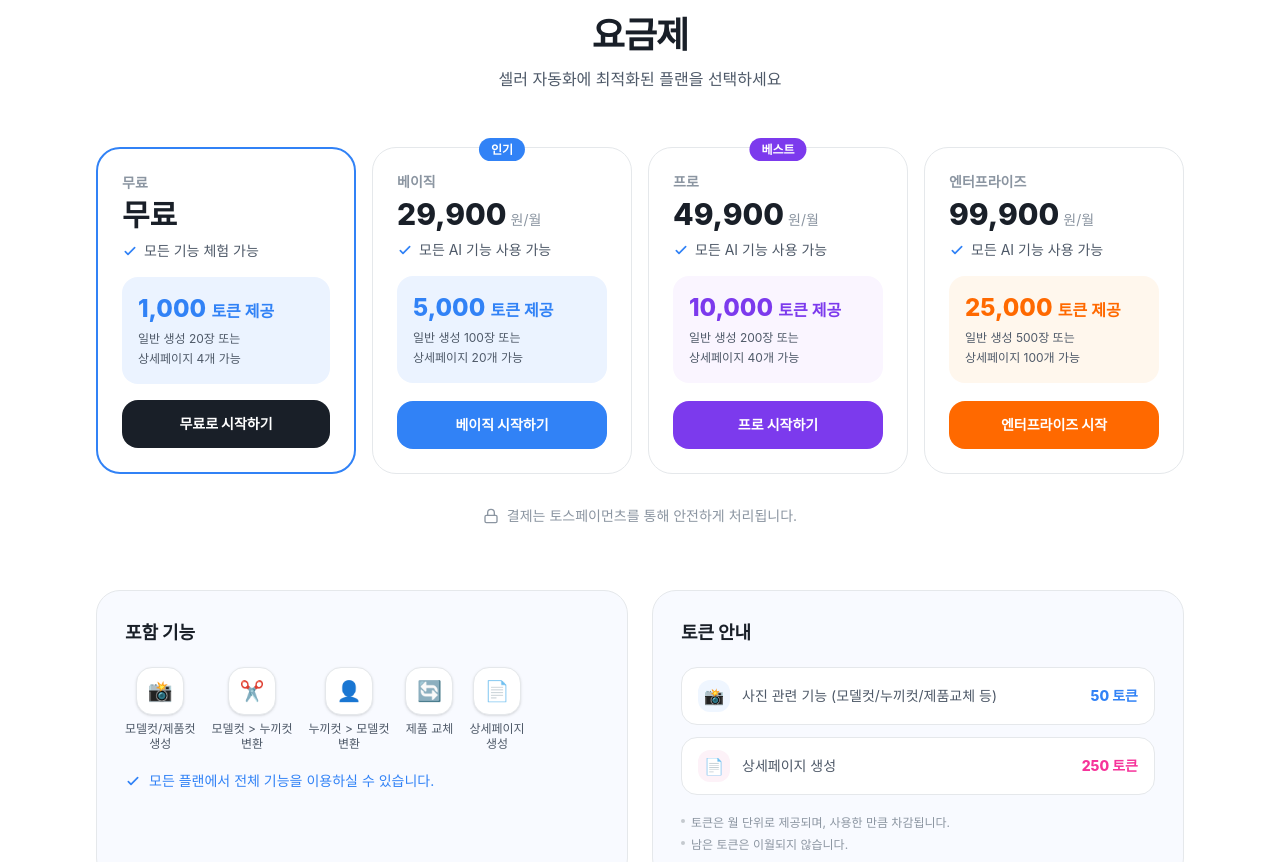
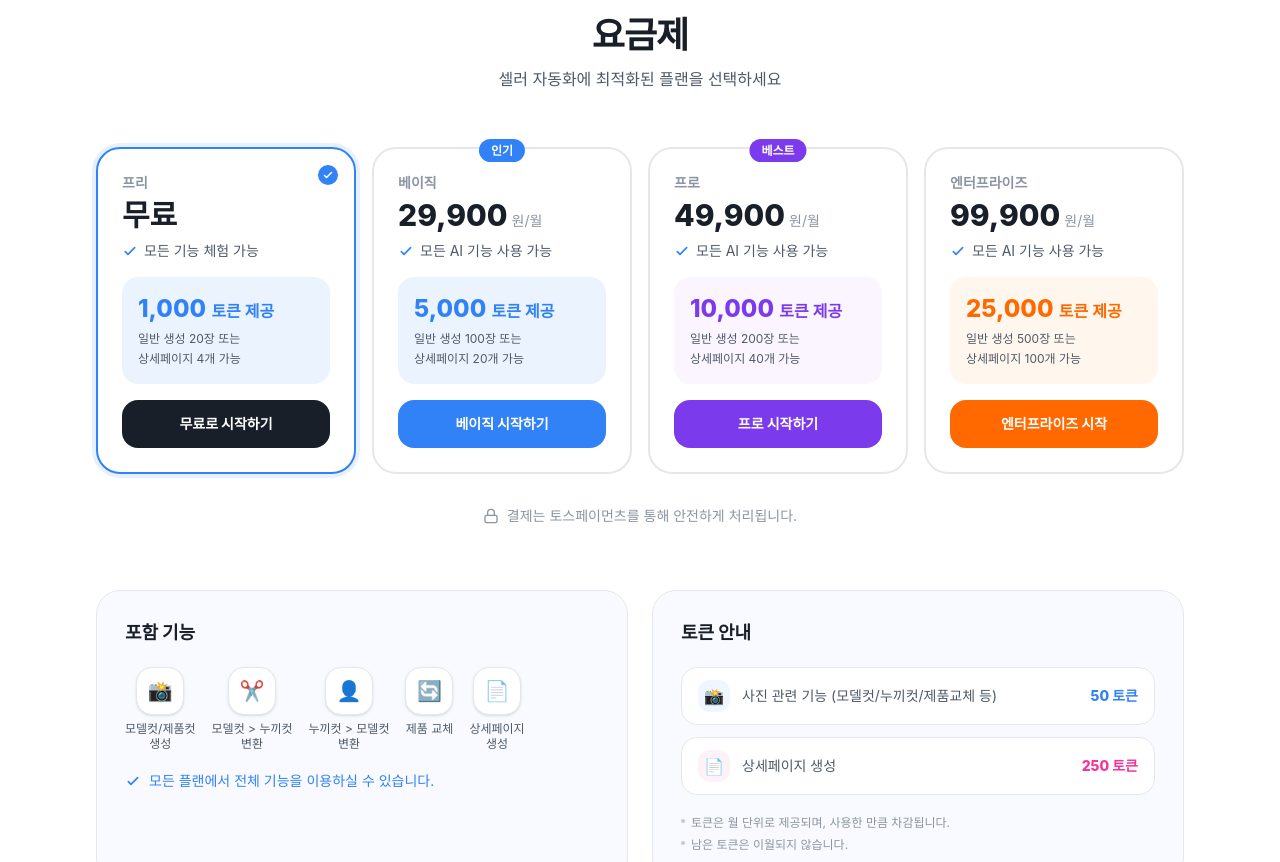
Before and after one commit to lovetoshin/armes-homepage, a Next.js app: page /seller-info in a window 1280 px wide. Shown: the part 1420-2282 px from the top of the page. Built offline with nearby package versions, Linux system fonts and the light colour scheme; no server answers; a web font is replaced by a local one.

Commit message:
feat: 아이콘 순서 변경, 출시 표기, 텍스트 줄바꿈, 프리 요금제, 인터랙티브 플랜선택, 하이퍼링크 정리

```diff
--- a/app/globals.css
+++ b/app/globals.css
@@ -80,6 +80,13 @@ body {
   font-family: 'Pretendard Variable', 'Pretendard', -apple-system, system-ui, sans-serif;
   -webkit-font-smoothing: antialiased;
   -moz-osx-font-smoothing: grayscale;
+  word-break: keep-all;
+  overflow-wrap: break-word;
+}
+
+.keep-all {
+  word-break: keep-all;
+  overflow-wrap: break-word;
 }
 
 /* ===== GRADIENT TEXT ===== */
--- a/app/seller-info/page.tsx
+++ b/app/seller-info/page.tsx
@@ -1,6 +1,7 @@
 import type { Metadata } from "next";
 import Link from "next/link";
 import ArmesMark from "@/components/ArmesMark";
+import SellerPricingCards from "@/components/SellerPricingCards";
 
 export const metadata: Metadata = {
   title: "Seller AI | ARMES — AI 이미지 자동화 도구",
@@ -16,72 +17,6 @@ const tools = [
   { icon: "🗂️", title: "생성 보관함",          desc: "생성한 모든 이미지·상세페이지 통합 관리",         details: ["이미지 PNG/JPG 다운로드", "상세페이지 JPG 다운로드", "생성 이력 전체 보관", "무제한"],  color: "bg-zinc-50 border-zinc-200", iconBg: "bg-zinc-100 text-zinc-600" },
 ];
 
-const plans = [
-  {
-    name: "무료",
-    badge: null,
-    badgeColor: "",
-    price: "무료",
-    priceUnit: "",
-    token: "1,000",
-    tokenColor: "text-[#3182F6]",
-    tokenBg: "bg-[#EBF3FF]",
-    desc: "모든 기능 체험 가능",
-    usage: "일반 생성 20장 또는\n상세페이지 4개 가능",
-    btnLabel: "무료로 시작하기",
-    btnStyle: "bg-[#191F28] hover:bg-[#333D4B] text-white",
-    cardStyle: "border-[#3182F6] border-2 bg-white",
-    href: "https://armes.co.kr/sellerai?plan=free",
-  },
-  {
-    name: "베이직",
-    badge: "인기",
-    badgeColor: "bg-[#3182F6] text-white",
-    price: "29,900",
-    priceUnit: "원/월",
-    token: "5,000",
-    tokenColor: "text-[#3182F6]",
-    tokenBg: "bg-[#EBF3FF]",
-    desc: "모든 AI 기능 사용 가능",
-    usage: "일반 생성 100장 또는\n상세페이지 20개 가능",
-    btnLabel: "베이직 시작하기",
-    btnStyle: "bg-[#3182F6] hover:bg-[#1B64DA] text-white",
-    cardStyle: "border-[#E5E8EB] bg-white",
-    href: "https://armes.co.kr/sellerai?plan=basic",
-  },
-  {
-    name: "프로",
-    badge: "베스트",
-    badgeColor: "bg-[#7C3AED] text-white",
-    price: "49,900",
-    priceUnit: "원/월",
-    token: "10,000",
-    tokenColor: "text-[#7C3AED]",
-    tokenBg: "bg-purple-50",
-    desc: "모든 AI 기능 사용 가능",
-    usage: "일반 생성 200장 또는\n상세페이지 40개 가능",
-    btnLabel: "프로 시작하기",
-    btnStyle: "bg-[#7C3AED] hover:bg-[#6D28D9] text-white",
-    cardStyle: "border-[#E5E8EB] bg-white",
-    href: "https://armes.co.kr/sellerai?plan=pro",
-  },
-  {
-    name: "엔터프라이즈",
-    badge: null,
-    badgeColor: "",
-    price: "99,900",
-    priceUnit: "원/월",
-    token: "25,000",
-    tokenColor: "text-orange-500",
-    tokenBg: "bg-orange-50",
-    desc: "모든 AI 기능 사용 가능",
-    usage: "일반 생성 500장 또는\n상세페이지 100개 가능",
-    btnLabel: "엔터프라이즈 시작",
-    btnStyle: "bg-orange-500 hover:bg-orange-600 text-white",
-    cardStyle: "border-[#E5E8EB] bg-white",
-    href: "https://armes.co.kr/sellerai?plan=enterprise",
-  },
-];
 
 export default function SellerInfoPage() {
   return (
@@ -117,7 +52,7 @@ export default function SellerInfoPage() {
       <div className="pt-28 pb-20 bg-[#F8FAFF]">
         <div className="max-w-4xl mx-auto px-5 text-center">
           <div className="inline-flex items-center gap-2 bg-[#EBF3FF] text-[#3182F6] text-xs font-bold px-4 py-2 rounded-full mb-6">
-            ✦ Seller AI · 출시 예정
+            ✦ Seller AI · 출시
           </div>
           <h1 className="text-4xl lg:text-6xl font-extrabold text-[#191F28] tracking-tight leading-[1.1] mb-6">
             쿠팡·스마트스토어 셀러를 위한
@@ -180,53 +115,7 @@ export default function SellerInfoPage() {
           <p className="text-[#4E5968]">셀러 자동화에 최적화된 플랜을 선택하세요</p>
         </div>
 
-        <div className="grid sm:grid-cols-2 lg:grid-cols-4 gap-4 mb-8">
-          {plans.map((plan) => (
-            <div key={plan.name} className={`relative rounded-3xl border p-6 flex flex-col ${plan.cardStyle}`}>
-              {/* 뱃지 */}
-              {plan.badge && (
-                <div className="absolute -top-3 left-1/2 -translate-x-1/2">
-                  <span className={`text-xs font-bold px-3 py-1 rounded-full ${plan.badgeColor}`}>{plan.badge}</span>
-                </div>
-              )}
-
-              {/* 플랜명 */}
-              <p className="text-sm font-semibold text-[#8B95A1] mb-1">{plan.name}</p>
-
-              {/* 가격 */}
-              <div className="flex items-baseline gap-1 mb-2">
-                <span className="text-3xl font-extrabold text-[#191F28]">{plan.price}</span>
-                {plan.priceUnit && <span className="text-sm text-[#8B95A1]">{plan.priceUnit}</span>}
-              </div>
-
-              {/* 체크 설명 */}
-              <div className="flex items-center gap-1.5 mb-4">
-                <svg className="w-4 h-4 text-[#3182F6] flex-shrink-0" fill="none" viewBox="0 0 24 24" stroke="currentColor" strokeWidth={2.5}>
-                  <path strokeLinecap="round" strokeLinejoin="round" d="M5 13l4 4L19 7" />
-                </svg>
-                <span className="text-sm text-[#4E5968]">{plan.desc}</span>
-              </div>
-
-              {/* 토큰 박스 */}
-              <div className={`${plan.tokenBg} rounded-2xl p-4 mb-4`}>
-                <p className={`text-2xl font-extrabold ${plan.tokenColor} mb-1`}>
-                  {plan.token} <span className="text-base font-semibold">토큰 제공</span>
-                </p>
-                <p className="text-xs text-[#4E5968] whitespace-pre-line leading-relaxed">{plan.usage}</p>
-              </div>
-
-              {/* CTA */}
-              <a
-                href={plan.href}
-                target="_blank"
-                rel="noopener noreferrer"
-                className={`mt-auto block text-center py-3.5 rounded-2xl font-extrabold text-sm transition-all ${plan.btnStyle}`}
-              >
-                {plan.btnLabel}
-              </a>
-            </div>
-          ))}
-        </div>
+        <SellerPricingCards />
 
         {/* 토스페이먼츠 */}
         <div className="flex items-center justify-center gap-2 text-sm text-[#8B95A1] mb-16">
--- a/components/Footer.tsx
+++ b/components/Footer.tsx
@@ -5,8 +5,6 @@ const footerNav = {
   서비스: [
     { name: "RewardTalk", href: "#rewardtalk" },
     { name: "Seller AI", href: "/seller-info" },
-    { name: "지역 공동구매", href: "#" },
-    { name: "매장 운영 SaaS", href: "#" },
   ],
   파트너: [
     { name: "매장 파트너 신청", href: "/contact" },
@@ -16,7 +14,6 @@ const footerNav = {
   ],
   고객지원: [
     { name: "고객센터", href: "/contact" },
-    { name: "자주 묻는 질문", href: "#" },
     { name: "개인정보처리방침", href: "/privacy" },
     { name: "이용약관", href: "/terms" },
   ],
--- /dev/null
+++ b/components/SellerPricingCards.tsx
@@ -0,0 +1,138 @@
+"use client";
+
+import { useState } from "react";
+
+const plans = [
+  {
+    name: "프리",
+    badge: null,
+    badgeColor: "",
+    price: "무료",
+    priceUnit: "",
+    token: "1,000",
+    tokenColor: "text-[#3182F6]",
+    tokenBg: "bg-[#EBF3FF]",
+    desc: "모든 기능 체험 가능",
+    usage: "일반 생성 20장 또는\n상세페이지 4개 가능",
+    btnLabel: "무료로 시작하기",
+    btnStyle: "bg-[#191F28] hover:bg-[#333D4B] text-white",
+    href: "https://armes.co.kr/sellerai?plan=free",
+  },
+  {
+    name: "베이직",
+    badge: "인기",
+    badgeColor: "bg-[#3182F6] text-white",
+    price: "29,900",
+    priceUnit: "원/월",
+    token: "5,000",
+    tokenColor: "text-[#3182F6]",
+    tokenBg: "bg-[#EBF3FF]",
+    desc: "모든 AI 기능 사용 가능",
+    usage: "일반 생성 100장 또는\n상세페이지 20개 가능",
+    btnLabel: "베이직 시작하기",
+    btnStyle: "bg-[#3182F6] hover:bg-[#1B64DA] text-white",
+    href: "https://armes.co.kr/sellerai?plan=basic",
+  },
+  {
+    name: "프로",
+    badge: "베스트",
+    badgeColor: "bg-[#7C3AED] text-white",
+    price: "49,900",
+    priceUnit: "원/월",
+    token: "10,000",
+    tokenColor: "text-[#7C3AED]",
+    tokenBg: "bg-purple-50",
+    desc: "모든 AI 기능 사용 가능",
+    usage: "일반 생성 200장 또는\n상세페이지 40개 가능",
+    btnLabel: "프로 시작하기",
+    btnStyle: "bg-[#7C3AED] hover:bg-[#6D28D9] text-white",
+    href: "https://armes.co.kr/sellerai?plan=pro",
+  },
+  {
+    name: "엔터프라이즈",
+    badge: null,
+    badgeColor: "",
+    price: "99,900",
+    priceUnit: "원/월",
+    token: "25,000",
+    tokenColor: "text-orange-500",
+    tokenBg: "bg-orange-50",
+    desc: "모든 AI 기능 사용 가능",
+    usage: "일반 생성 500장 또는\n상세페이지 100개 가능",
+    btnLabel: "엔터프라이즈 시작",
+    btnStyle: "bg-orange-500 hover:bg-orange-600 text-white",
+    href: "https://armes.co.kr/sellerai?plan=enterprise",
+  },
+];
+
+export default function SellerPricingCards() {
+  const [selected, setSelected] = useState(0);
+
+  return (
+    <div className="grid sm:grid-cols-2 lg:grid-cols-4 gap-4 mb-8">
+      {plans.map((plan, i) => (
+        <div
+          key={plan.name}
+          onClick={() => setSelected(i)}
+          className={`relative rounded-3xl border-2 p-6 flex flex-col cursor-pointer bg-white transition-all duration-200 ${
+            selected === i
+              ? "border-[#3182F6] shadow-[0_0_0_4px_rgba(49,130,246,0.12)]"
+              : "border-[#E5E8EB] hover:border-[#C5D8FB]"
+          }`}
+        >
+          {/* 뱃지 */}
+          {plan.badge && (
+            <div className="absolute -top-3 left-1/2 -translate-x-1/2">
+              <span className={`text-xs font-bold px-3 py-1 rounded-full ${plan.badgeColor}`}>{plan.badge}</span>
+            </div>
+          )}
+
+          {/* 선택 표시 */}
+          {selected === i && (
+            <div className="absolute top-4 right-4 w-5 h-5 bg-[#3182F6] rounded-full flex items-center justify-center">
+              <svg className="w-3 h-3 text-white" fill="none" viewBox="0 0 24 24" stroke="currentColor" strokeWidth={3}>
+                <path strokeLinecap="round" strokeLinejoin="round" d="M5 13l4 4L19 7" />
+              </svg>
+            </div>
+          )}
+
+          {/* 플랜명 */}
+          <p className="text-sm font-semibold text-[#8B95A1] mb-1">{plan.name}</p>
+
+          {/* 가격 */}
+          <div className="flex items-baseline gap-1 mb-2">
+            <span className="text-3xl font-extrabold text-[#191F28]">{plan.price}</span>
+            {plan.priceUnit && <span className="text-sm text-[#8B95A1]">{plan.priceUnit}</span>}
+          </div>
+
+          {/* 체크 설명 */}
+          <div className="flex items-center gap-1.5 mb-4">
+            <svg className="w-4 h-4 text-[#3182F6] flex-shrink-0" fill="none" viewBox="0 0 24 24" stroke="currentColor" strokeWidth={2.5}>
+              <path strokeLinecap="round" strokeLinejoin="round" d="M5 13l4 4L19 7" />
+            </svg>
+            <span className="text-sm text-[#4E5968]">{plan.desc}</span>
+          </div>
+
+          {/* 토큰 박스 */}
+          <div className={`${plan.tokenBg} rounded-2xl p-4 mb-4`}>
+            <p className={`text-2xl font-extrabold ${plan.tokenColor} mb-1`}>
+              {plan.token} <span className="text-base font-semibold">토큰 제공</span>
+            </p>
+            <p className="text-xs text-[#4E5968] whitespace-pre-line leading-relaxed">{plan.usage}</p>
+          </div>
+
+          {/* CTA */}
+          <a
+            href={plan.href}
+            target="_blank"
+            rel="noopener noreferrer"
+            onClick={(e) => e.stopPropagation()}
+            className={`mt-auto block text-center py-3.5 rounded-2xl font-extrabold text-sm transition-all ${plan.btnStyle}`}
+          >
+            {plan.btnLabel}
+          </a>
+        </div>
+      ))}
+    </div>
+  );
+}
```
Also changed, not shown: components/sections/Hero.tsx (+9 -10 lines), components/sections/Seller.tsx (+14 -10 lines).
